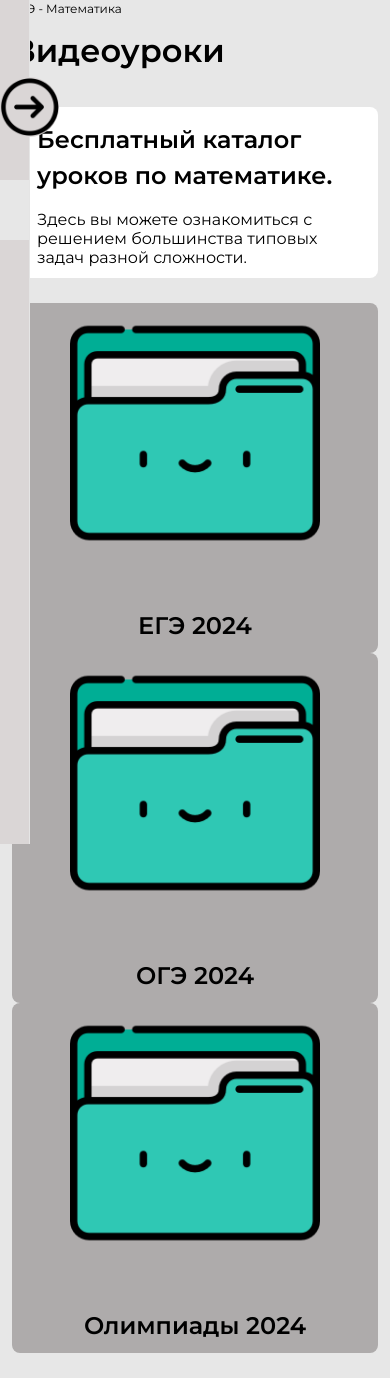
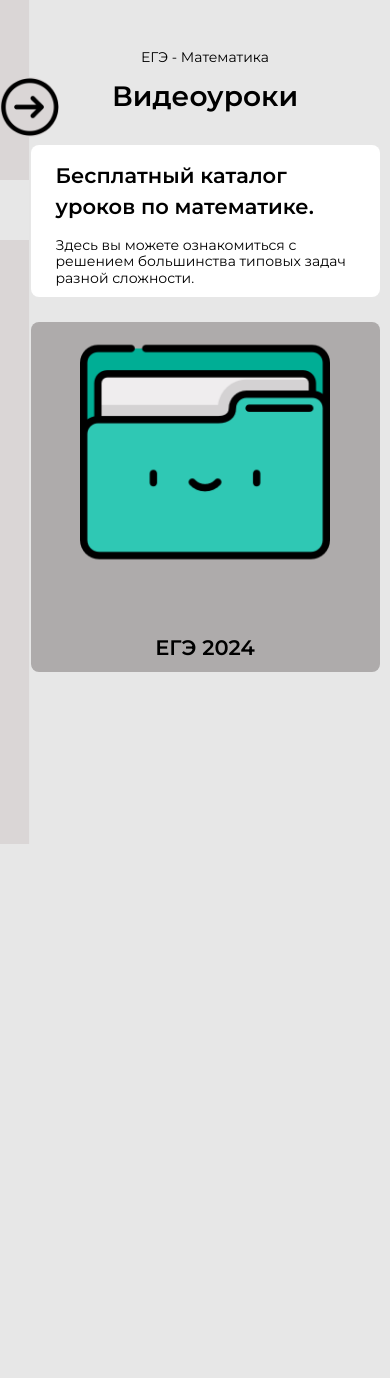
Before and after one commit to minor-57/scool, a PHP site: page /pages/catalog-ege.html in a window 390 px wide. After the commit the page ends 844 px from the top, so only its background shows below. Run offline with PHP 8.4, Linux system fonts and the light colour scheme.

Commit message:
final comit

```diff
--- a/css/catalog.css
+++ b/css/catalog.css
@@ -41,6 +41,10 @@
 
 html{
     font-family: 'Open Sans', sans-serif;
+}
+
+._hidden{
+    display: none !important;
 }
 
 html,
@@ -264,7 +268,7 @@ img{
 .subject-name{
     display: inline-block;
     margin-bottom: 0.75rem;
-    font-size: 0.75rem;
+    font-size: 1rem;
     line-height: 1;
     font-weight: 400;
 }
@@ -291,8 +295,12 @@ img{
 }
 
 @media (max-width: 669px) {
+    html{
+        font-size: 14px;
+    }
+
     .wrapper{
-        padding: 0;
+        padding-left: 20px;
     }
 
     .side-section{
@@ -301,4 +309,11 @@ img{
     .side-section__button-back{
         transform: none;
     }
+    .catalog-heading{
+        text-align: center;
+    }
+    .subject-name{
+        display: block;
+        text-align: center;
+    }
 }
--- a/pages/catalog-ege.html
+++ b/pages/catalog-ege.html
@@ -48,8 +48,8 @@
                     </div>
                 </div>
             </div>
-            <div class="row justify-content-between folders-row">
-                <div class="col-xxl-3 col-xl-4 col-lg-6 col-md-12 folder-col">
+            <div class="row justify-content-center folders-row">
+                <div class="col-xxl-4 col-xl-6 col-lg-8 col-md-12 folder-col">
                     <a href="">
                         <div class="folder-card">
                             <img src="../img/folder.png" alt="folder" class="folder-img">
@@ -58,7 +58,7 @@
                     </a>
                 </div>
                 <div class="w-100"></div>
-                <div class="col-xxl-3 col-xl-4 col-lg-6 col-md-12 folder-col">
+                <div class="col-xxl-3 col-xl-4 col-lg-6 col-md-12 folder-col _hidden">
                     <a href="">
                         <div class="folder-card">
                             <img src="../img/folder.png" alt="folder" class="folder-img">
@@ -67,7 +67,7 @@
                     </a>
                 </div>
                 <div class="w-100"></div>
-                <div class="col-xxl-3 col-xl-4 col-lg-6 col-md-12 folder-col">
+                <div class="col-xxl-3 col-xl-4 col-lg-6 col-md-12 folder-col _hidden">
                     <a href="">
                         <div class="folder-card">
                             <img src="../img/folder.png" alt="folder" class="folder-img">
```
Also changed, not shown: index.html (+8 -17 lines).
